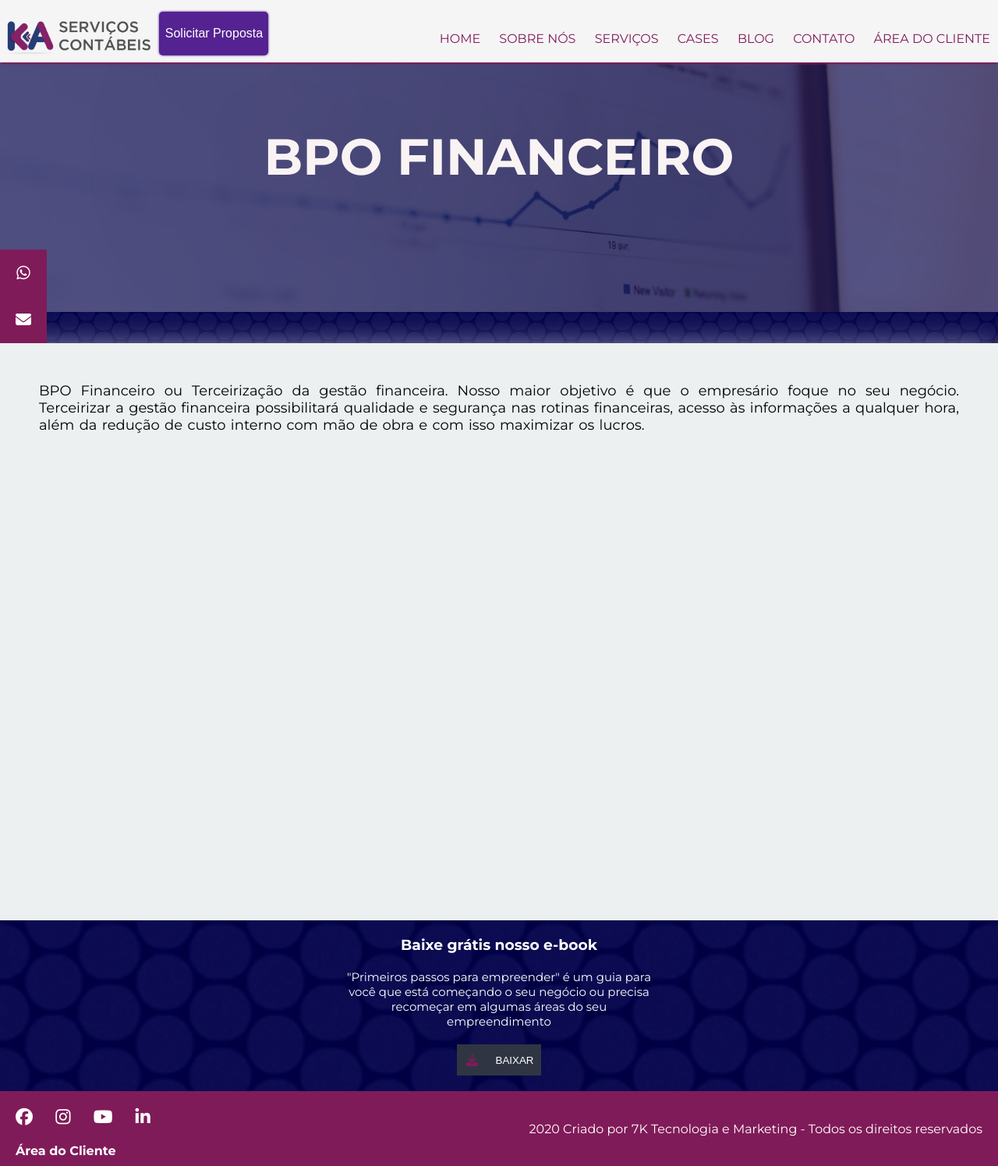
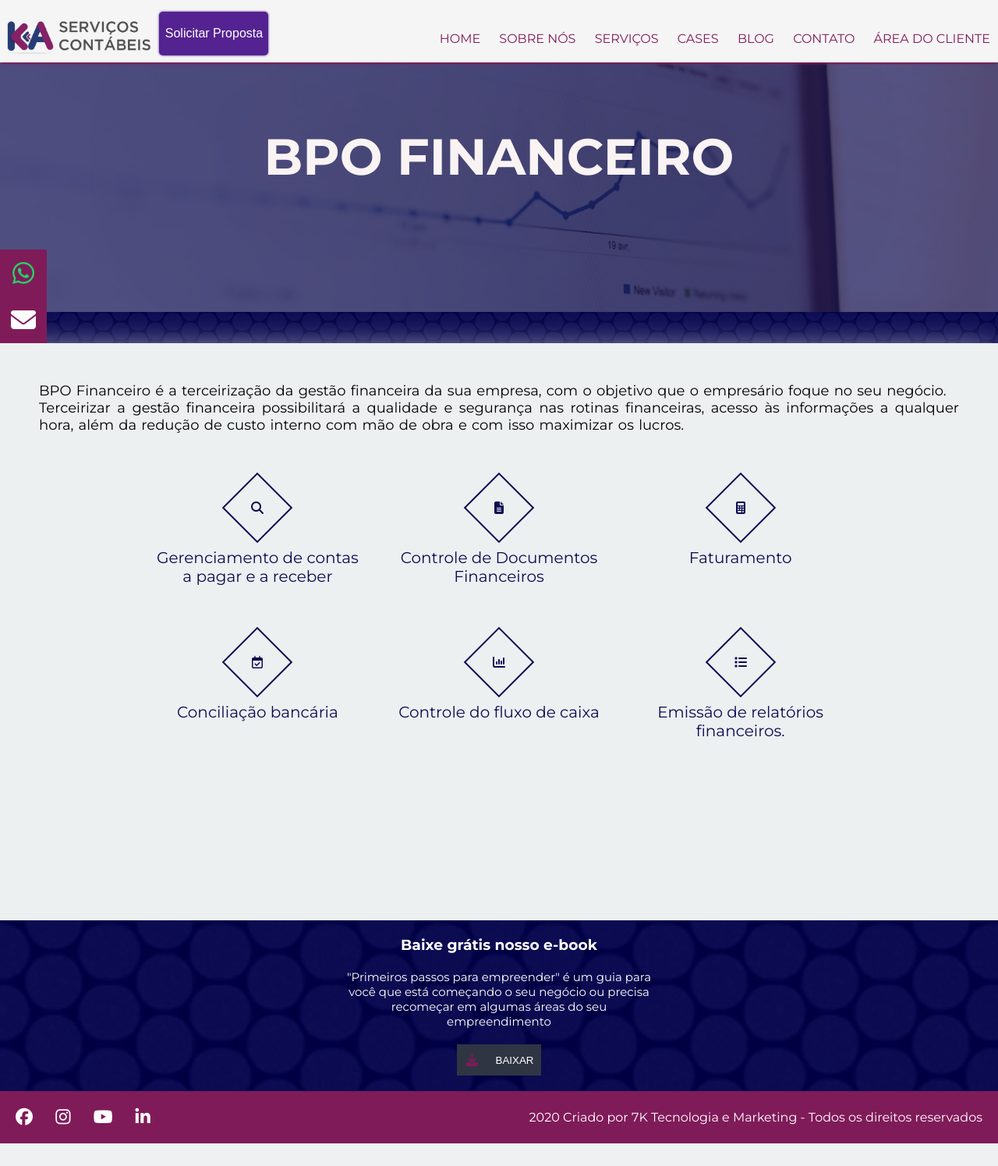
Before and after one commit to IngridCRodrigues/kaservicos, a PHP site: page /bpo.php in a window 1280 px wide. Shown: the whole page at 78% size. After the commit the page ends 1466 px from the top, so only its background shows below. Run offline with PHP 8.4, Linux system fonts and the light colour scheme; some libraries are stand-ins or nearby versions.

Commit message:
Atualizações

```diff
--- a/assets/css/style.css
+++ b/assets/css/style.css
@@ -335,7 +336,7 @@
 	line-height: 60px;
 	background: #801B59;
 	color: #fff;
-	font-size: 20px;
+	font-size: 32px;
 	transition: 0.6s;
 }
 
@@ -1041,7 +1044,7 @@
 
 }
 
-.top-open, .top-open-bpo, .top-open-fiscal, .top-open-open, .top-open-personal {
+.top-open, .top-open-bpo, .top-open-fiscal, .top-open-open, .top-open-personal, .top-open-cursos, .top-open-contabil {
 	width: 100%;
 	height: 50vh;
 	margin: auto;
@@ -1051,7 +1054,7 @@
 	background-color: #0d0c52;
 }
 
-.top-open::after, .top-open-bpo::after, .top-open-bpo::after, .top-open-fiscal::after, .top-open-open::after, .top-open-personal::after {
+.top-open::after, .top-open-bpo::after, .top-open-bpo::after, .top-open-fiscal::after, .top-open-open::after, .top-open-personal::after, .top-open-cursos::after, .top-open-contabil::after {
 	content: "";
 	position: absolute;
 	left: 0;
@@ -1377,7 +1398,7 @@
 }
 
 .box-single {
-	max-width: 22%;
+	width: 22%;
 	padding: 25px;
 	text-align: center;
 	color: #000;
@@ -1436,7 +1457,16 @@
 
 @media screen and (max-width: 500px) {
 	.box-single {
-		max-width: 100%;
+		width: 100%;
 	}
 
 }
+
+.container-b form h4 {
+	font-size: 22px;
+}
+
+.fa-whatsapp::before {
+	color: #25D366;
+
+}
--- a/includes/footer.inc
+++ b/includes/footer.inc
@@ -5,10 +5,9 @@
 				<div class="social-media">
 					<a href="https://www.facebook.com/kaservicoscontabeis" target="_blank"><i class="fab fa-facebook"></i></a>
 					<a href="https://www.instagram.com/kaservicos" target="_blank"><i class="fab fa-instagram"></i></a>
-					<a href="#" target="_blank"><i class="fab fa-youtube"></i></a>
+					<a href="https://www.youtube.com/channel/UCC3AT3cECO7uCRu7gdoyVhw" target="_blank"><i class="fab fa-youtube"></i></a>
 					<a href="https://www.linkedin.com.br/company/kaservicos" target="_blank"><i class="fab fa-linkedin-in"></i></a>
 				</div>
-		<a href="https://www.dominioatendimento.com:82/login.html" target="_blank"><h4>Área do Cliente</h1></a>
 			</div>
 
 			<div class="right-col"></div>
--- a/includes/medias.inc
+++ b/includes/medias.inc
@@ -1,13 +1,14 @@
 	<div class="contact-info">
-	<a target=”_blank” href="https://api.whatsapp.com/send?phone=5571981072614&text=Ol%C3%A1!%20Encontrei%20a%20KA%20no%20site!">
+		<a target="_blank" href="https://api.whatsapp.com/send?phone=5571981072614&text=Ol%C3%A1!%20Encontrei%20a%20KA%20!">
 			<div class="option">
 				<i class="fab fa-whatsapp"></i>
 				<div class="text">Converse pelo whatsapp</div>
 			</div>
 		</a>
+		<a target="_blank" href="mailto:contato@kaservicos.com?subject=Olá%20KA">
 			<div class="option">
 				<i class="fas fa-envelope"></i>
 				<div class="text">contato@kaservicos.com.br</div>
 			</div>
-
+		</a>
 	</div>
--- a/views/bpo.php
+++ b/views/bpo.php
@@ -24,10 +24,64 @@
 	<div class="row">
 		<div class="">
 		<p>
-		BPO Financeiro ou Terceirização da gestão financeira. Nosso maior objetivo é que o empresário foque no seu negócio. Terceirizar a gestão financeira possibilitará qualidade e segurança nas rotinas financeiras, acesso às informações a qualquer hora, além da redução de custo interno com mão de obra e com isso maximizar os lucros.
-		</p>
+	BPO Financeiro é a terceirização da gestão financeira da sua empresa, com o objetivo que o empresário foque no seu negócio.<br>
 
+Terceirizar a gestão financeira possibilitará a qualidade e segurança nas rotinas financeiras, acesso às informações a qualquer hora, além da redução de custo interno com mão de obra e com isso maximizar os lucros. <br>
+<br>
 		</div>
+
+<div class="services-single">
+			<div class="inner-single">
+
+			</div>
+			<div class="container-single">
+				<div class="box-single">
+					<div class="single-icon">
+						<i class="fa fa-search"></i>
+					</div>
+					<div class="title-single">Gerenciamento de contas a pagar e a receber</div>
+				</div>
+
+
+				<div class="box-single">
+					<div class="single-icon">
+						<i class="fa fa-file-text"></i>
+					</div>
+					<div class="title-single">Controle de Documentos Financeiros</div>
+				</div>
+
+
+				<div class="box-single">
+					<div class="single-icon">
+						<i class="fa fa-calculator"></i>
+					</div>
+					<div class="title-single">Faturamento</div>
+				</div>
+
+				<div class="box-single">
+					<div class="single-icon">
+						<i class="fa fa-calendar-check-o"></i>
+					</div>
+					<div class="title-single">Conciliação bancária</div>
+				</div>
+
+				<div class="box-single">
+					<div class="single-icon">
+						<i class="fa fa-bar-chart"></i>
+					</div>
+					<div class="title-single">Controle do fluxo de caixa</div>
+				</div>
+
+
+				<div class="box-single">
+					<div class="single-icon">
+						<i class="fa fa-list"></i>
+					</div>
+					<div class="title-single">Emissão de relatórios financeiros.</div>
+				</div>
+
+			</div>
+
 
 	</section>
 
--- a/views/personal-sector.php
+++ b/views/personal-sector.php
@@ -2,7 +2,7 @@
 <html lang="pt">
 <head>
 	<meta charset="utf-8">
-	<title>Setor Pessoal</title>
+	<title>Departamento Pessoal - Ka Serviços Contábeis</title>
 	<link rel="stylesheet" type="text/css" href="../assets/css/style.css">
 	<script src="https://kit.fontawesome.com/0c3fd300b7.js" crossorigin="anonymous"></script>
 	<meta name="viewport" content="width=device-width, initial-scale=1.0">
@@ -16,7 +16,7 @@
 	<div class="top-open-personal">
 		<div class="top-page">
 			<div class="content-top">
-	 			<h1>SETOR PESSOAL</h1>
+	 			<h1>DEPARTAMENTO PESSOAL</h1>
 			</div>
 		</div>
 	</div>
@@ -27,7 +27,7 @@
 		É importante compreender que é papel do departamento pessoal cuidar de toda a administração de pessoal. Sabemos que os funcionários são o maior bem de uma empresa, sem eles as coisas simplesmente não acontecem, a produção não caminha e seus clientes não recebem atendimento.
 		<br><br>
 
-		O Setor Pessoal da KA Serviços Contábeis atua no acompanhamento das relações trabalhistas de empresas de diversos ramos, executando as seguintes atividades:<br><br>
+		O Departamento Pessoal da KA Serviços Contábeis atua no acompanhamento das relações trabalhistas de empresas de diversos ramos, executando as seguintes atividades:<br><br>
 	</div>
 
 	<div class="services-single">
```
Also changed, not shown: other parts of assets/css/style.css (+29 -8 lines), views/about.php (+4 -3 lines), views/cases.php (+11 -13 lines), views/contabil.php (added, +125 -0 lines), views/curso.php (+19 -4 lines), views/fiscal-sector.php (+6 -7 lines), views/index.php (+21 -21 lines), assets/img/carteira-de-trabalho.jpg (added), assets/img/cursos-contabilidade.jpg (added), assets/img/departamento-contabil.jpg (added), assets/img/logo-apure.png (added), assets/img/logo-grupo-black.png (added), assets/img/logo-petroeng.png (added), assets/img/setor-fiscal.jpg. Lines whose indentation alone changed are shown as unchanged.
